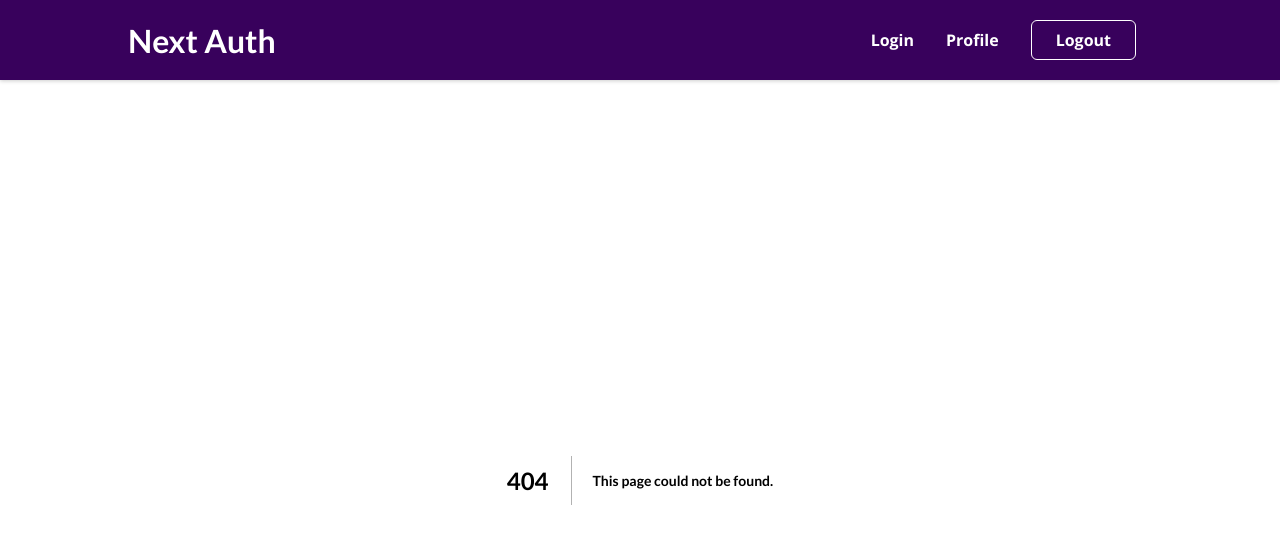
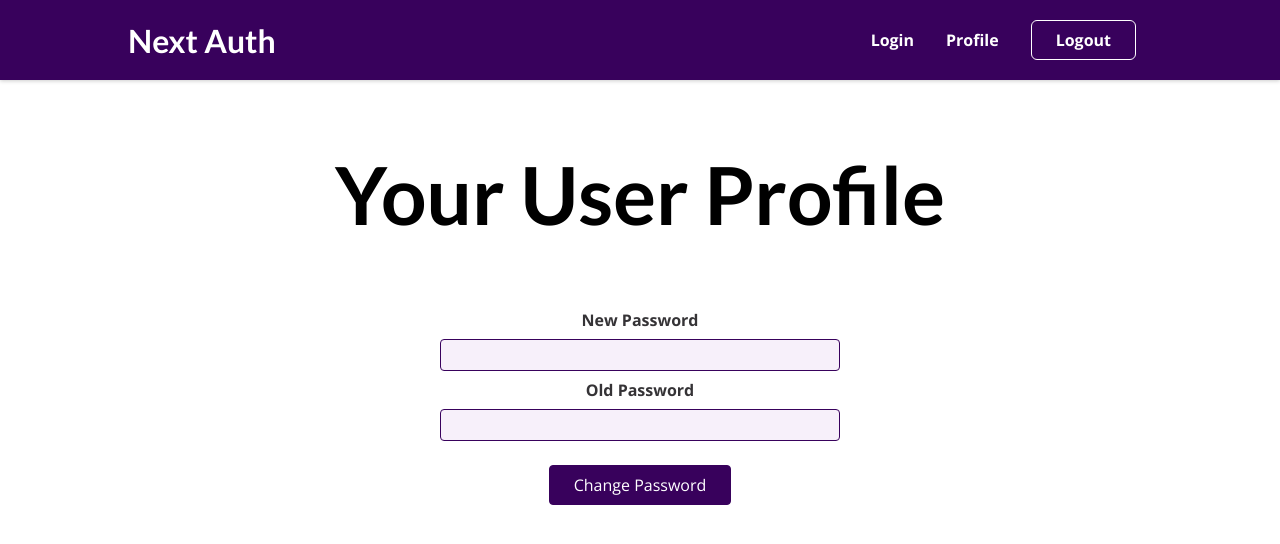
Before and after one commit to Drelanis/Next_EducationalProject, a Next.js app: page /profile in a window 1280 px wide. Before the commit this address had no page. Shown: the top 544 px of the page. Built offline with nearby package versions, Linux system fonts and the light colour scheme.

Commit message:
add profile page

```diff
--- a/src/components/index.ts
+++ b/src/components/index.ts
@@ -0,0 +1 @@
+export * from "./profile";
--- /dev/null
+++ b/src/components/profile/form/index.tsx
@@ -0,0 +1,25 @@
+import classes from "./styles.module.css";
+import { ProfileFormProps } from "./types";
+import { useLogic } from "./useLogic";
+
+const ProfileForm = (props: ProfileFormProps) => {
+  const { oldPasswordRef, newPasswordRef, submitHandler } = useLogic(props);
+
+  return (
+    <form className={classes.form} onSubmit={submitHandler}>
+      <div className={classes.control}>
+        <label htmlFor="new-password">New Password</label>
+        <input type="password" id="new-password" ref={newPasswordRef} />
+      </div>
+      <div className={classes.control}>
+        <label htmlFor="old-password">Old Password</label>
+        <input type="password" id="old-password" ref={oldPasswordRef} />
+      </div>
+      <div className={classes.action}>
+        <button>Change Password</button>
+      </div>
+    </form>
+  );
+};
+
+export default ProfileForm;
--- /dev/null
+++ b/src/components/profile/form/styles.module.css
@@ -0,0 +1,45 @@
+.form {
+  width: 95%;
+  max-width: 25rem;
+  margin: 2rem auto;
+}
+
+.control {
+  margin-bottom: 0.5rem;
+}
+
+.control label {
+  font-weight: bold;
+  margin-bottom: 0.5rem;
+  color: #353336;
+  display: block;
+}
+
+.control input {
+  display: block;
+  font: inherit;
+  width: 100%;
+  border-radius: 4px;
+  border: 1px solid #38015c;
+  padding: 0.25rem;
+  background-color: #f7f0fa;
+}
+
+.action {
+  margin-top: 1.5rem;
+}
+
+.action button {
+  font: inherit;
+  cursor: pointer;
+  padding: 0.5rem 1.5rem;
+  border-radius: 4px;
+  background-color: #38015c;
+  color: white;
+  border: 1px solid #38015c;
+}
+
+.action button:hover {
+  background-color: #540d83;
+  border-color: #540d83;
+}
--- /dev/null
+++ b/src/components/profile/form/types.ts
@@ -0,0 +1,8 @@
+export type ProfileType = {
+  oldPassword: string | undefined;
+  newPassword: string | undefined;
+};
+
+export type ProfileFormProps = {
+  onChangePassword: (params: ProfileType) => Promise<void>;
+};
--- /dev/null
+++ b/src/components/profile/form/useLogic.tsx
@@ -0,0 +1,27 @@
+import { FormEvent, useRef } from "react";
+import { ProfileFormProps } from "./types";
+
+export const useLogic = (params: ProfileFormProps) => {
+  const { onChangePassword } = params;
+
+  const oldPasswordRef = useRef<HTMLInputElement>(null);
+  const newPasswordRef = useRef<HTMLInputElement>(null);
+
+  const submitHandler = (event: FormEvent<HTMLFormElement>): void => {
+    event.preventDefault();
+
+    const enteredOldPassword = oldPasswordRef?.current?.value;
+    const enteredNewPassword = newPasswordRef?.current?.value;
+
+    onChangePassword({
+      oldPassword: enteredOldPassword,
+      newPassword: enteredNewPassword,
+    });
+  };
+
+  return {
+    oldPasswordRef,
+    newPasswordRef,
+    submitHandler,
+  };
+};
--- /dev/null
+++ b/src/components/profile/index.ts
@@ -0,0 +1,2 @@
+export * from "./form";
+export * from "./user";
--- /dev/null
+++ b/src/components/profile/user/index.tsx
@@ -0,0 +1,27 @@
+import ProfileForm from "../form";
+import { ProfileType } from "../form/types";
+import classes from "./styles.module.css";
+
+export const UserProfile = () => {
+  async function changePasswordHandler(passwordData: ProfileType) {
+    console.log(passwordData);
+    // const response = await fetch('/api/user/change-password', {
+    //   method: 'PATCH',
+    //   body: JSON.stringify(passwordData),
+    //   headers: {
+    //     'Content-Type': 'application/json'
+    //   }
+    // });
+
+    // const data = await response.json();
+
+    // console.log(data);
+  }
+
+  return (
+    <section className={classes.profile}>
+      <h1>Your User Profile</h1>
+      <ProfileForm onChangePassword={changePasswordHandler} />
+    </section>
+  );
+};
--- /dev/null
+++ b/src/components/profile/user/styles.module.css
@@ -0,0 +1,8 @@
+.profile {
+  margin: 3rem auto;
+  text-align: center;
+}
+
+.profile h1 {
+  font-size: 5rem;
+}
--- /dev/null
+++ b/src/pages/profile.tsx
@@ -0,0 +1,26 @@
+import { UserProfile } from "@components/profile";
+import { GetServerSidePropsContext } from "next";
+import { getSession } from "next-auth/react";
+
+const ProfilePage = () => {
+  return <UserProfile />;
+};
+
+export default ProfilePage;
+
+export const getServerSideProps = async (
+  context: GetServerSidePropsContext
+) => {
+  //   const session = await getSession({ req: context.req });
+  //   if (!session) {
+  //     return {
+  //       redirect: {
+  //         destination: "/auth",
+  //         permanent: false,
+  //       },
+  //     };
+  //   }
+  return {
+    props: { session: true },
+  };
+};
```
Also changed, not shown: src/components/layout/MainNavigation.tsx (+0 -14 lines).
